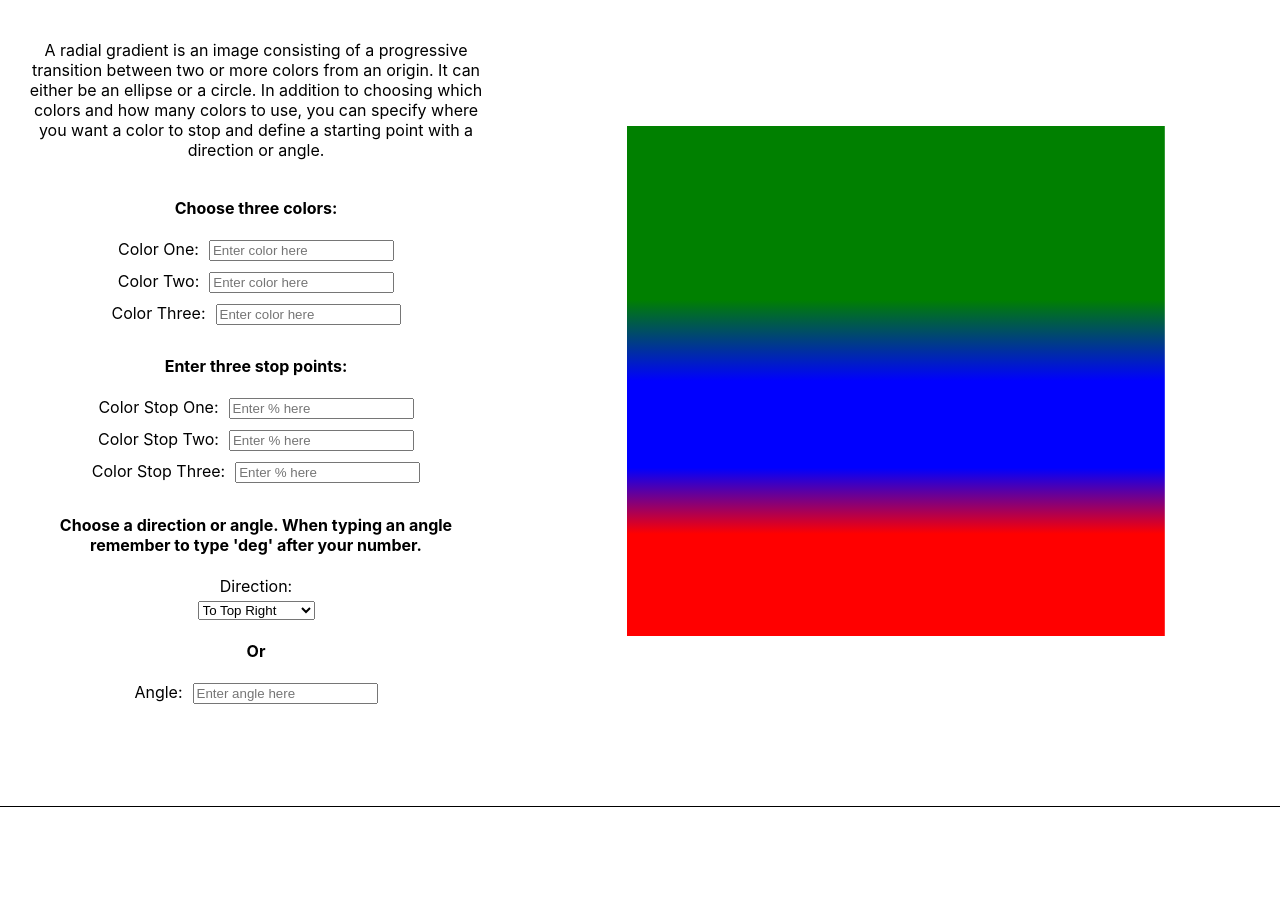
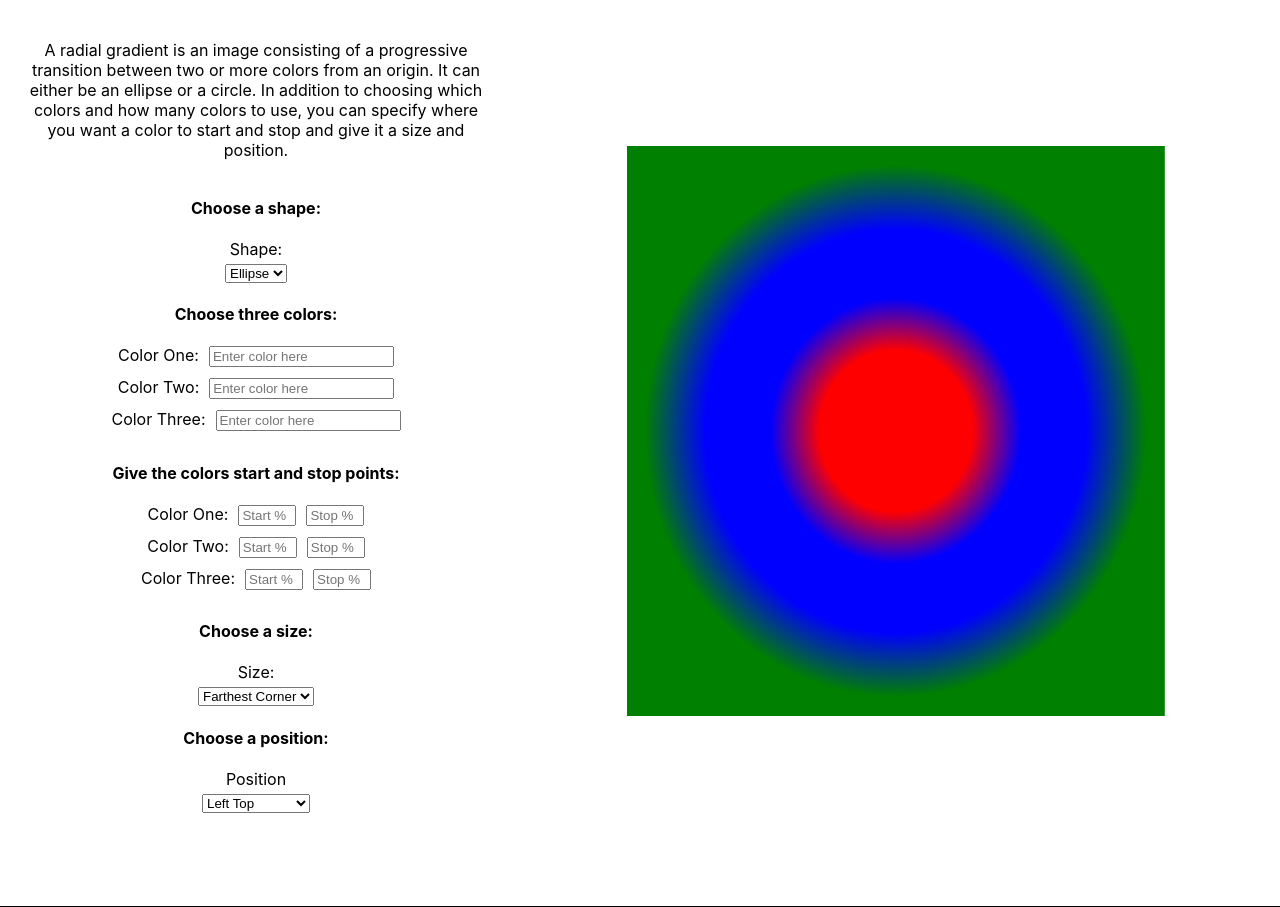
Before and after one commit to paulbrooks646/competencies, a React (Create React App) app: page /#/Background in a window 1280 px wide. Shown: the part 2388-3295 px from the top of the page. Before the commit the page ends 3195 px from the top, so only its background shows below. Built offline with nearby package versions, Linux system fonts and the light colour scheme; what redux-promise-middleware would draw is missing.

Commit message:
radial gradients

```diff
--- a/src/Components/Background.js
+++ b/src/Components/Background.js
@@ -23,6 +23,18 @@ export default function Background() {
     const [endone, setEndone] = useState(20)
     const [endtwo, setEndtwo] = useState(50)
     const [endthree, setEndthree] = useState(80)
+    const [radialOne, setRadialOne] = useState('red')
+    const [radialTwo, setRadialTwo] = useState('blue')
+    const [radialThree, setRadialThree] = useState('green')
+    const [radialStartOne, setRadialStartOne] = useState(0)
+    const [radialStartTwo, setRadialStartTwo] = useState(33)
+    const [radialStartThree, setRadialStartThree] = useState(66)
+    const [radialStopOne, setRadialStopOne] = useState(20)
+    const [radialStopTwo, setRadialStopTwo] = useState(50)
+    const [radialStopThree, setRadialStopThree] = useState(80)
+    const [shape, setShape] = useState('ellipse')
+    const [radialSize, setRadialSize] = useState('farthest-corner')
+    const [radialPosition, setRadialPosition] = useState('center center')
 
     return (
         <div>
@@ -251,72 +263,101 @@ export default function Background() {
                 </div>
                 </div>
             </div>
-            <div style={{ display: 'flex', marginBottom: '50px', borderBottom: 'solid 1px black', width: '100%', height: '850px' }}>
+            <div style={{ display: 'flex', marginBottom: '50px', borderBottom: 'solid 1px black', width: '100%', height: '950px'}}>
                 <div style={{ width: '40%', display: 'flex', flexDirection: 'column', alignItems: 'center' }}>
                     <h2 style={{color: ''}}>Radial Gradient</h2>
-                    <p style={{width: '90%'}}>A radial gradient is an image consisting of a progressive transition between two or more colors from an origin. It can either be an ellipse or a circle. In addition to choosing which colors and how many colors to use, you can specify where you want a color to stop and define a starting point with a direction or angle.</p>
+                    <p style={{width: '90%'}}>A radial gradient is an image consisting of a progressive transition between two or more colors from an origin. It can either be an ellipse or a circle. In addition to choosing which colors and how many colors to use, you can specify where you want a color to start and stop and give it a size and position.</p>
+                    <h4>Choose a shape:</h4>
+                    <label>Shape:</label>
+                    <select
+                        value={shape}
+                        onChange={e => setShape(e.target.value)}>
+                        <option value='ellipse'>Ellipse</option>
+                        <option value='circle'>Circle</option>
+                    </select>
                     <h4>Choose three colors:</h4>
                     <div>
                     <label style={{marginRight: '10px'}}>Color One:</label>
                     <input
                         placeholder='Enter color here'
-                        onChange={e => setColorone(e.target.value)}/>
+                        onChange={e => setRadialOne(e.target.value)}/>
                     </div>
                     <div>
                     <label style={{marginRight: '10px'}}>Color Two:</label>
                     <input
                         placeholder='Enter color here'
-                        onChange={e => setColortwo(e.target.value)}/>
+                        onChange={e => setRadialTwo(e.target.value)}/>
                     </div>
                     <div>
                     <label style={{marginRight: '10px'}}>Color Three:</label>
                     <input
                         placeholder='Enter color here'
-                        onChange={e => setColorthree(e.target.value)}/>
+                        onChange={e => setRadialThree(e.target.value)}/>
                     </div>
-                    <h4>Enter three stop points:</h4>
+                    <h4>Give the colors start and stop points:</h4>
                     <div>
-                    <label style={{marginRight: '10px'}}>Color Stop One:</label>
+                    <label style={{marginRight: '10px'}}>Color One:</label>
                     <input
-                        placeholder='Enter % here'
-                        onChange={e => setPercentone(e.target.value)}/>
+                        placeholder='Start %'
+                        onChange={e => setRadialStartOne(e.target.value)}
+                        style={{width: '50px', marginRight: '10px'}}
+                        />
+                    <input
+                        placeholder='Stop %'
+                        onChange={e => setRadialStopOne(e.target.value)}
+                        style={{width: '50px'}}/>
                     </div>
                     <div>
-                    <label style={{marginRight: '10px'}}>Color Stop Two:</label>
+                    <label style={{marginRight: '10px'}}>Color Two:</label>
                     <input
-                        placeholder='Enter % here'
-                        onChange={e => setPercenttwo(e.target.value)}/>
+                        placeholder='Start %'
+                        onChange={e => setRadialStartTwo(e.target.value)}
+                        style={{width: '50px', marginRight: '10px'}}
+                        />
+                    <input
+                        placeholder='Stop %'
+                        onChange={e => setRadialStopTwo(e.target.value)}
+                        style={{width: '50px'}}/>
                     </div>
                     <div>
-                    <label style={{marginRight: '10px'}}>Color Stop Three:</label>
+                    <label style={{marginRight: '10px'}}>Color Three:</label>
                     <input
-                        placeholder='Enter % here'
-                        onChange={e => setPercentthree(e.target.value)}/>
+                        placeholder='Start %'
+                        onChange={e => setRadialStartThree(e.target.value)}
+                        style={{width: '50px', marginRight: '10px'}}/>
+                    <input
+                        placeholder='Stop %'
+                        onChange={e => setRadialStopThree(e.target.value)}
+                        style={{width: '50px'}}/>
                     </div>
-                    <h4 style={{width: '90%'}}>Choose a direction or angle. When typing an angle remember to type 'deg' after your number.</h4>
-                    <label>Direction:</label>
+                    <h4 style={{width: '90%'}}>Choose a size:</h4>
+                    <label>Size:</label>
                     <select
-                        value={direction}
-                        onChange={e => setDirection(e.target.value)}>
-                        <option value="To Top Right">To Top Right</option>
-                        <option value="To Right">To Right</option>
-                        <option value="To Bottom Right">To Bottom Right</option>
-                        <option value="To Bottom">To Bottom</option>
-                        <option value="To Bottom Left">To Bottom Left</option>
-                        <option value="To Left">To Left</option>
-                        <option value="To Top Left">To Top Left</option>
-                        <option value="To Top">To Top</option>
+                        value={radialSize}
+                        onChange={e => setRadialSize(e.target.value)}>
+                        <option value='closest-side'>Closest Side</option>
+                        <option value='closest-corner'>Closest Corner</option>
+                        <option value='farthest-side'>Farthest Side</option>
+                        <option value='farthest-corner'>Farthest Corner</option>
                     </select>
-                    <h4>Or</h4>
-                    <div>
-                    <label style={{marginRight: '10px'}}>Angle:</label>
-                    <input
-                        placeholder='Enter angle here'
-                        onChange={e => setDirection(e.target.value)}/>
-                    </div>
+                    <h4 style={{width: '90%'}}>Choose a position:</h4>
+                    <label>Position</label>
+                    <select
+                        value={radialPosition}
+                        onChange={e => setRadialPosition(e.target.value)}>
+                        <option value='Left Top'>Left Top</option>
+                        <option value='Left Center'>Left Center</option>
+                        <option value='Left Bottom'>Left Bottom</option>
+                        <option value='Right Top'>Right Top</option>
+                        <option value='Right Center'>Right Center</option>
+                        <option value='Right Bottom'>Right Bottom</option>
+                        <option value='Center Top'>Center Top</option>
+                        <option value='Center Center'>Center Center</option>
+                        <option value='Center Bottom'>Center Bottom</option>
+                    </select>
                 </div>
                 <div style={{width: '60%', height: '100%', display: 'flex', justifyContent: 'center', alignItems: 'center'}}>
-                    <div style={{ backgroundImage: `linear-gradient(${direction}, ${colorone} ${percentone}% ${endone}%, ${colortwo} ${percenttwo}% ${endtwo}%, ${colorthree} ${percentthree}% ${endthree}%)`, width: '70%', height: '60%', backgroundPosition: 'center' }}>
+                    <div style={{ backgroundImage: `radial-gradient(${radialSize} ${shape} at ${radialPosition}, ${radialOne} ${radialStartOne}% ${radialStopOne}%, ${radialTwo} ${radialStartTwo}% ${radialStopTwo}%, ${radialThree} ${radialStartThree}% ${radialStopThree}%)`, width: '70%', height: '60%', backgroundPosition: 'center'}}>
                 </div>
                 </div>
             </div>
```
